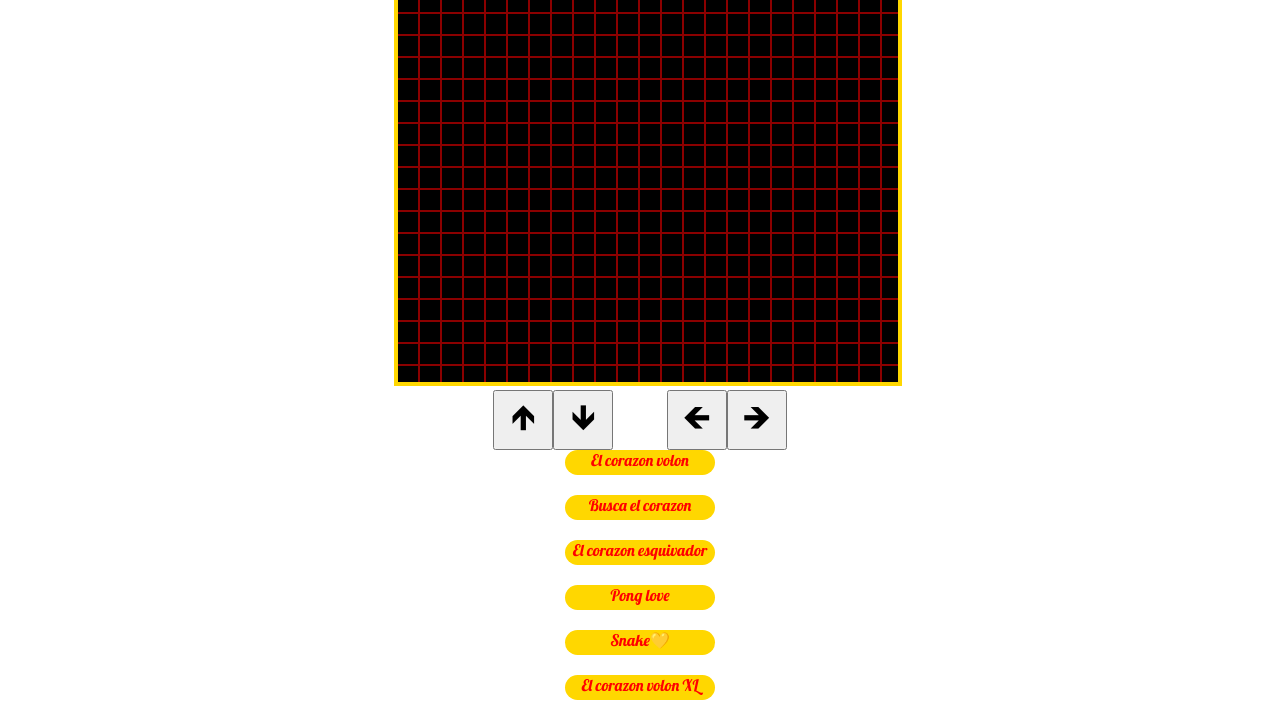
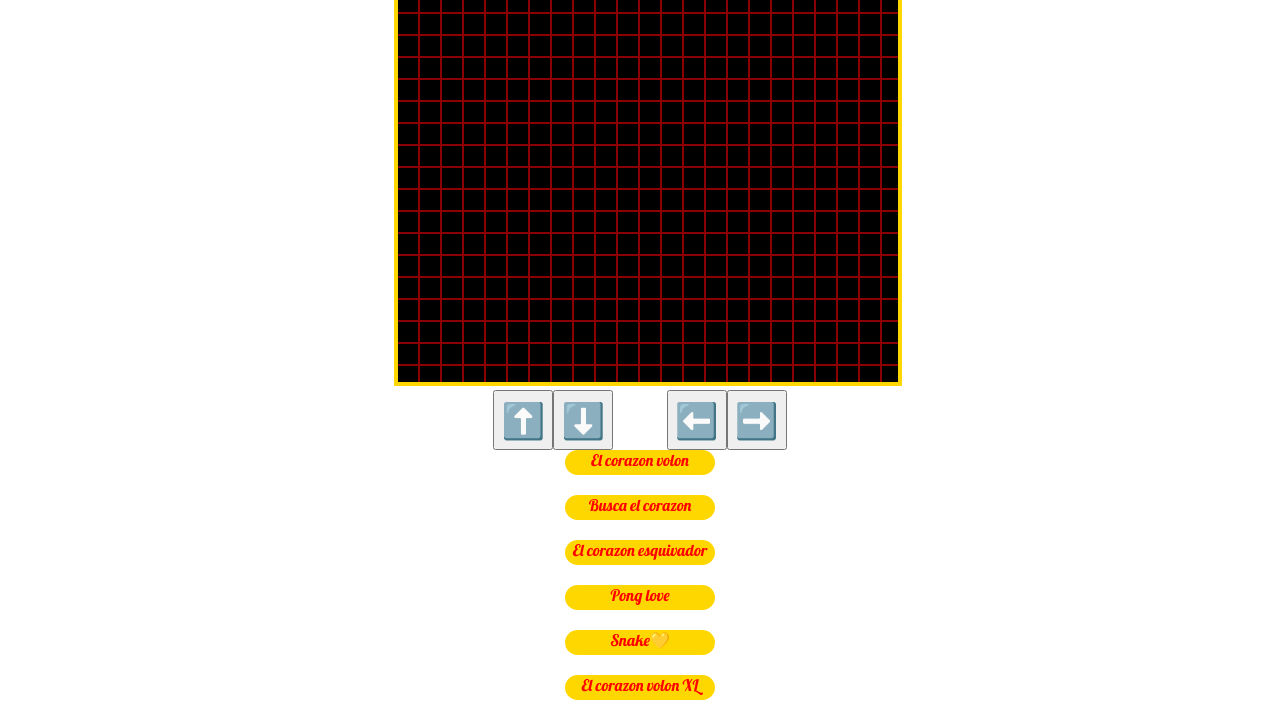
Before and after one commit to Ricardo-we/unproyectoespecial, a plain HTML site: page juego5.html in a window 1280 px wide. Shown: the part 622-1339 px from the top of the page. Drawn offline with Linux system fonts and the light colour scheme.

Commit message:
Update juego5.html

```diff
--- a/juego5.html
+++ b/juego5.html
@@ -30,13 +30,13 @@
 
         <div class="contBtn">
             <div class="cont1">
-            <button class="btna btn" id="btn1">🡹</button>
-            <button class="btn" id="btn2">🡻</button>
+            <button class="btna btn" id="btn1">⬆️</button>
+            <button class="btn" id="btn2">⬇️</button>
             </div>
 
             <div class="cont2">
-            <button class="btnd btn" id="btn3">🡸</button>
-            <button class="btn" id="btn4">🡺</button>
+            <button class="btnd btn" id="btn3">⬅️</button>
+            <button class="btn" id="btn4">➡️</button>
             </div>
 
           </div>
```
